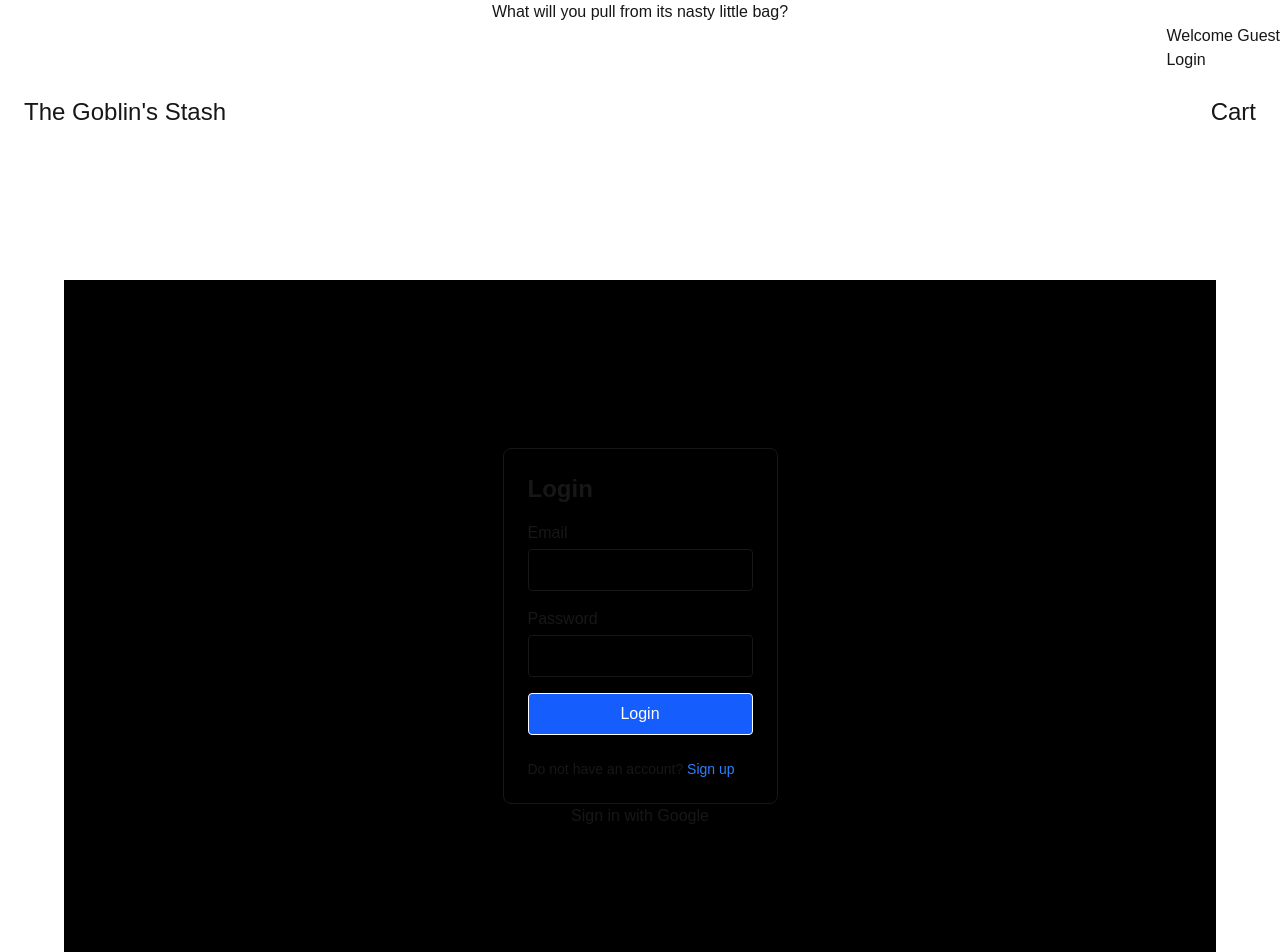
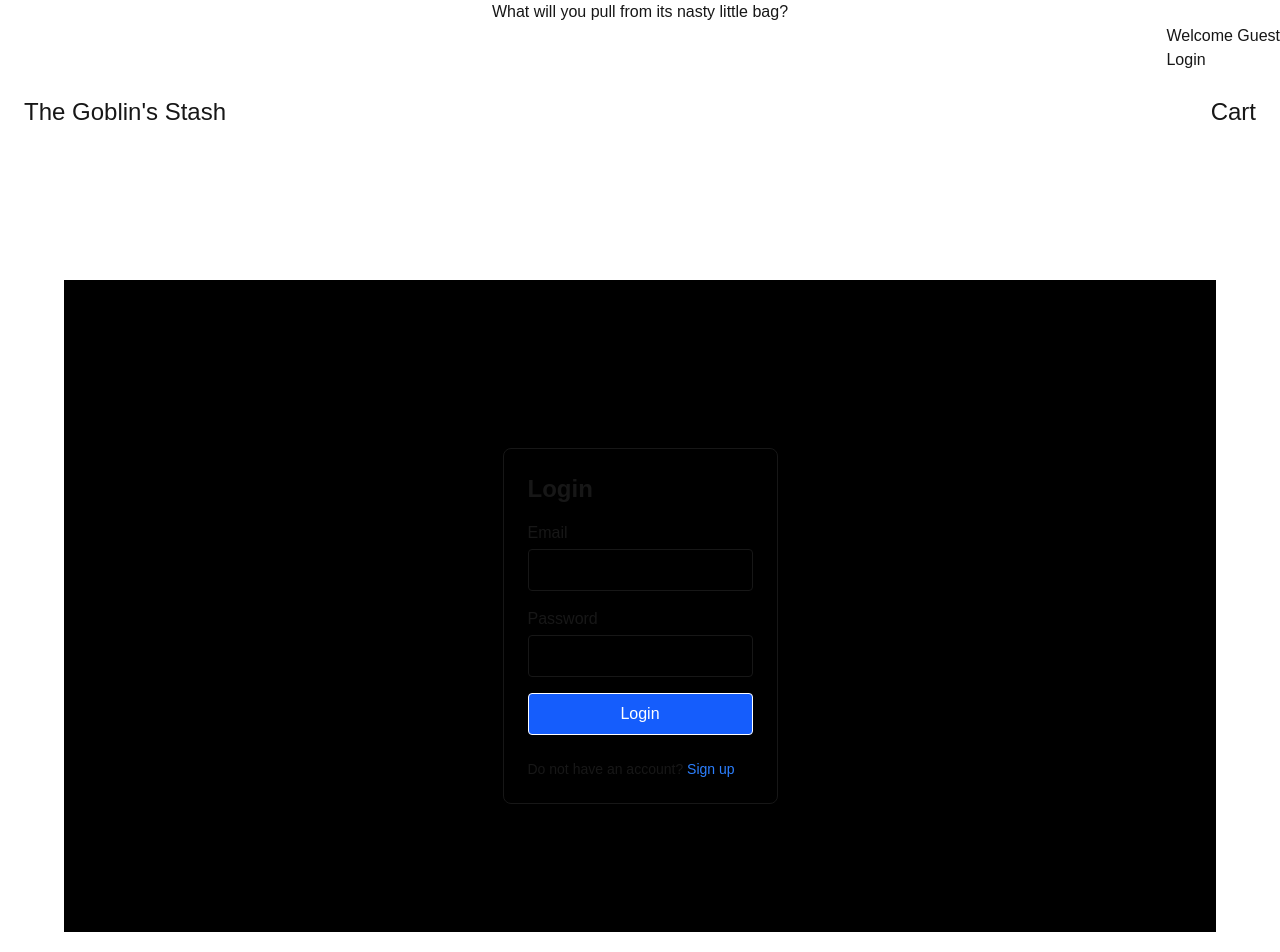
Before and after one commit to zinc-saucier/GoblinStuff, a Next.js app: page /login in a window 1280 px wide. Shown: the top 952 px of the page. Built offline with nearby package versions, Linux system fonts and the light colour scheme; no server answers.

Commit message:
update to build

```diff
--- a/app/components/header.tsx
+++ b/app/components/header.tsx
@@ -5,7 +5,7 @@ import NavBar from "./navBar";
 import { useUserStore } from "@/util/store";
 import DisplayUserDetails from "./userdetails";
 import Link from "next/link";
-import { useAuth } from "@/util/AuthProvider";
+
 
 
 
@@ -23,7 +23,7 @@ export default function Header() {
   }, [user]);
 
   const signOut = async () => {
-    setUser("","");
+    setUser("","",[]);
     setIsLoggedIn(false);
   };
 
--- a/app/login/page.tsx
+++ b/app/login/page.tsx
@@ -12,17 +12,17 @@ export default function LoginPage() {
   //const user = useUserStore((state) => state.user);
   const setUser = useUserStore((state) => state.setUser);
 
-  const handleGoogleLogin = async (): Promise<void> => {
-    const provider = new GoogleAuthProvider();
-    try {
-      const result = await signInWithPopup(auth, provider);
-      setUser(result.user.displayName || result.user.email || "Unknown User");
-      router.push("/");
-    } catch (error) {
-      const authError = error as AuthError;
-      console.error("Login Error:", authError.message);
-    }
-  };
+  // const handleGoogleLogin = async (): Promise<void> => {
+  //   const provider = new GoogleAuthProvider();
+  //   try {
+  //     const result = await signInWithPopup(auth, provider);
+  //     setUser(result.user.displayName || result.user.email || "Unknown User");
+  //     router.push("/");
+  //   } catch (error) {
+  //     const authError = error as AuthError;
+  //     console.error("Login Error:", authError.message);
+  //   }
+  // };
 
   return (
     <main>
@@ -35,7 +35,7 @@ export default function LoginPage() {
       <LoginForm />
       </div>
       <div className="">
-      <button onClick={handleGoogleLogin}>Sign in with Google</button>
+      {/* <button onClick={handleGoogleLogin}>Sign in with Google</button> */}
       </div>
       </div>
     </main>
```
